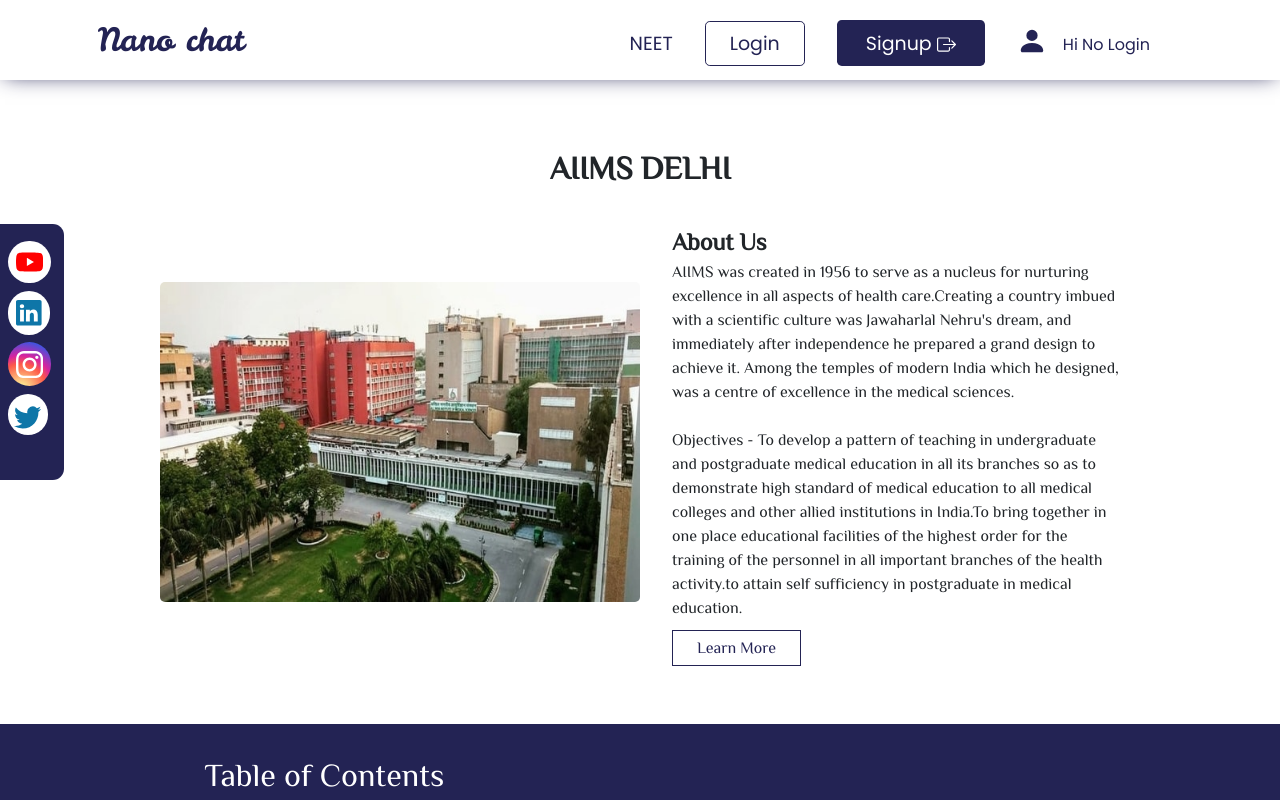
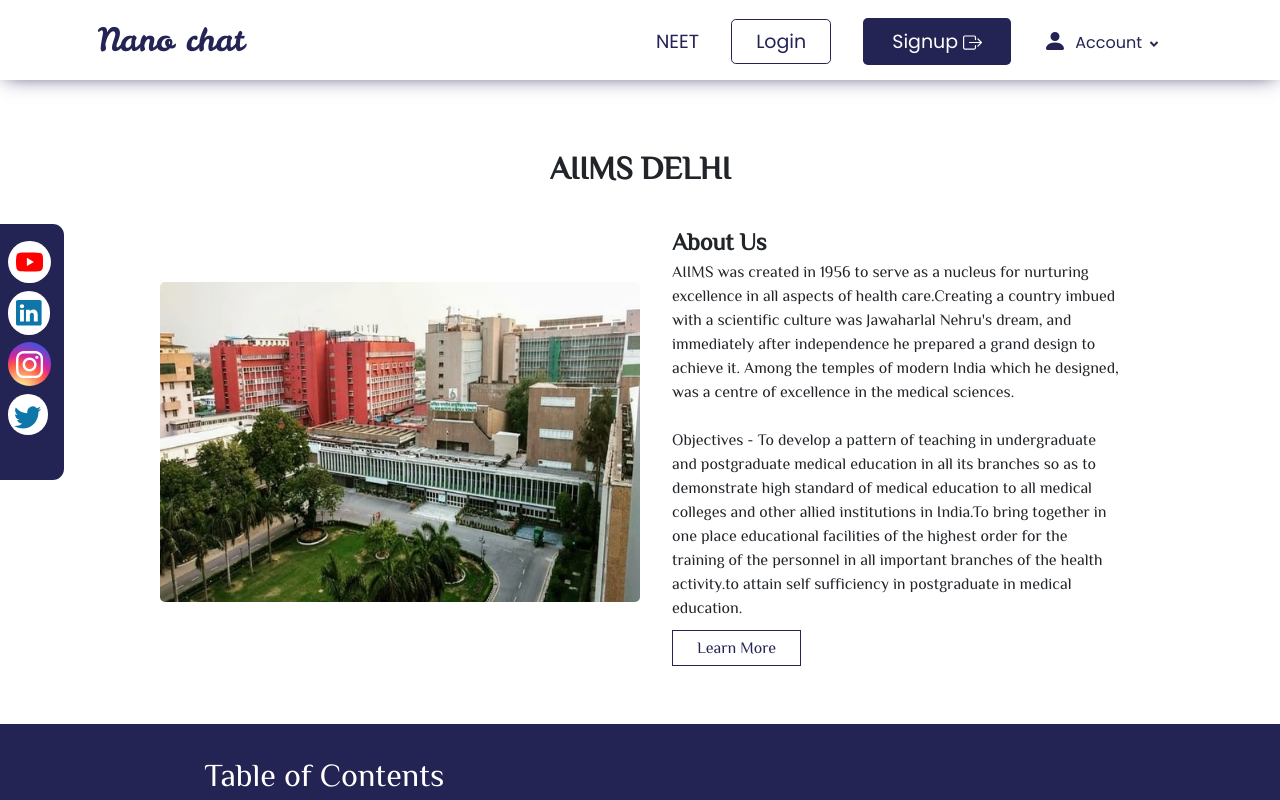
Before and after one commit to durgesh730/nanochat, a React (Create React App) app in the folder client/: page /Aiimsdelhi in a window 1280 px wide. Shown: the top 800 px of the page. Built offline with nearby package versions, Linux system fonts and the light colour scheme; a web font is replaced by a local one.

Commit message:
navbar done

```diff
--- a/client/src/App.js
+++ b/client/src/App.js
@@ -102,11 +102,11 @@
           <Route path='/Gujrat' element={<Gujrat />} ></Route>
 
           {/* Details page routers */}
-          <Route path="/Aiimsdelhi" element={<AIIMSDelhi />}></Route>
-          <Route path="/AIIMSrishikesh" element={<AIIMSRishikesh />}></Route>
-          <Route path="/Aiimsmadurai" element={<AIIMSMadurai />}></Route>
-          <Route path="/Aimskalyani" element={<AIIMSKalyani />}></Route>
-          <Route path="/Aiimsgorakpur" element={<AIIMSgorakpur />}></Route>
+          <Route path="/aiimsdelhi" element={<AIIMSDelhi />}></Route>
+          <Route path="/aiimsrishikesh" element={<AIIMSRishikesh />}></Route>
+          <Route path="/aiimsmadurai" element={<AIIMSMadurai />}></Route>
+          <Route path="/aimskalyani" element={<AIIMSKalyani />}></Route>
+          <Route path="/aiimsgorakpur" element={<AIIMSgorakpur />}></Route>
 
         </Routes>
         <ToastContainer />
--- a/client/src/component/Navbar/Navbar.js
+++ b/client/src/component/Navbar/Navbar.js
@@ -1,21 +1,34 @@
-import React, { useState } from 'react'
+import { useState } from 'react'
 import "./navbar.css"
 import { FaBars } from 'react-icons/fa';
+import { RiArrowDropDownLine } from 'react-icons/ri';
+import { BiLogOutCircle } from 'react-icons/bi';
+import { CgProfile } from 'react-icons/cg';
+import { FiHelpCircle } from 'react-icons/fi';
 import { Link } from 'react-router-dom';
 import 'react-toastify/dist/ReactToastify.css';
-import { toast } from 'react-toastify';
+import { toast } from 'react-hot-toast';
 import { BsArrowReturnLeft, BsFillPersonFill, BsBoxArrowRight } from 'react-icons/bs';
+import * as React from 'react';
 
 // for reset value of result
 import { useDispatch } from 'react-redux';
 import { resetALLAction } from '../../redux/question_reducer';
 import { resetResultAction } from '../../redux/result_reducer';
+import ClickAwayListener from '@mui/material/ClickAwayListener';
+import Grow from '@mui/material/Grow';
+import Paper from '@mui/material/Paper';
+import Popper from '@mui/material/Popper';
+import MenuItem from '@mui/material/MenuItem';
+import MenuList from '@mui/material/MenuList';
+import { Typography } from '@mui/material';
 
 const Navbar = () => {
 
   const dispatch = useDispatch();
   var [isShown, setIsShown] = useState(false);
-  const [dropdown, setdropdown] = useState(false);
+  const [open, setOpen] = React.useState(false);
+  const anchorRef = React.useRef(null);
 
   const handleClick = () => {
     if (!isShown) {
@@ -27,33 +40,55 @@
     }
   };
 
-  function handledropdown() {
-    if (dropdown === false) {
-      document.getElementById("profileOption").style.height = "fit-content";
-      setdropdown(true);
-    } else {
-      document.getElementById("profileOption").style.height = "0px";
-      setdropdown(false);
-    }
-  }
-
   const CloseNav = () => {
     document.getElementById('SideNav').style.width = "0px"
   }
 
   const user = localStorage.getItem('user')
 
-  const handleLogout = () => {
-    localStorage.clear();
-    window.location.reload();
-    toast("You are Logged Out successfully", {
-      autoClose: 3000,
-    })
-  }
-
   const onReset = () => {
     dispatch(resetALLAction())
     dispatch(resetResultAction());
+  }
+
+
+  const handleToggle = () => {
+    setOpen((prevOpen) => !prevOpen);
+  };
+
+  const handleClose = (event) => {
+    if (anchorRef.current && anchorRef.current.contains(event.target)) {
+      return;
+    }
+
+    setOpen(false);
+  };
+
+  function handleListKeyDown(event) {
+    if (event.key === 'Tab') {
+      event.preventDefault();
+      setOpen(false);
+    } else if (event.key === 'Escape') {
+      setOpen(false);
+    }
+  }
+
+  // return focus to the button when we transitioned from !open -> open
+  const prevOpen = React.useRef(open);
+  React.useEffect(() => {
+    if (prevOpen.current === true && open === false) {
+      anchorRef.current.focus();
+    }
+
+    prevOpen.current = open;
+  }, [open]);
+
+  const handleLogout = () => {
+    toast.success("Logout Successfully ")
+    setInterval(function () {
+      localStorage.clear();
+      window.location.reload();
+    }, 2000)
   }
 
   return (
@@ -70,10 +105,56 @@
                     <Link to='/login' className='logintab' >Login</Link>
                     <Link to='/signup' className='signuptab' > Signup <BsBoxArrowRight /> </Link>
                   </>
-                  :
-                  <Link onClick={handleLogout} id='logout' className='signuptab'>Logout</Link>
+                  : ""
               }
-              <span onClick={handledropdown} className='avtar' to='/signup'><BsFillPersonFill /><small>Hi {user ? user : "No Login "} </small></span>
+              <span
+                className='avtar'
+                to='/signup'
+                ref={anchorRef}
+                id="composition-button"
+                aria-controls={open ? 'composition-menu' : undefined}
+                aria-expanded={open ? 'true' : undefined}
+                aria-haspopup="true"
+                onClick={handleToggle}
+              >
+                <BsFillPersonFill /><small>Account<RiArrowDropDownLine style={{ fontSize: "1.5rem" }} /></small>
+              </span>
+
+              <Popper
+                open={open}
+                anchorEl={anchorRef.current}
+                role={undefined}
+                placement="bottom-start"
+                transition
+                disablePortal
+                sx={{ zIndex: 100, paddingLeft: "1.5rem" }}
+              >
+                {({ TransitionProps, placement }) => (
+                  <Grow
+                    {...TransitionProps}
+                    style={{
+                      transformOrigin:
+                        placement === 'bottom-start' ? 'left top' : 'left bottom',
+                    }}
+                  >
+                    <Paper>
+                      <ClickAwayListener onClickAway={handleClose}>
+                        <MenuList
+                          autoFocusItem={open}
+                          id="composition-menu"
+                          aria-labelledby="composition-button"
+                          onKeyDown={handleListKeyDown}
+                        >
+                          <MenuItem onClick={handleClose}> <CgProfile /><Typography sx={{ padding: "7px" }}> my Profile</Typography></MenuItem>
+                          <MenuItem onClick={handleClose}><FiHelpCircle /> <Typography sx={{ padding: "7px" }}>Help</Typography></MenuItem>
+                          <MenuItem onClick={() => { handleLogout() }}><BiLogOutCircle /><Typography sx={{ padding: "7px" }} >Logout</Typography></MenuItem>
+                        </MenuList>
+                      </ClickAwayListener>
+                    </Paper>
+                  </Grow>
+                )}
+              </Popper>
+
               <span className='Bars' onClick={handleClick}><FaBars /></span>
             </div>
           </nav>
--- a/client/src/component/Navbar/navbar.css
+++ b/client/src/component/Navbar/navbar.css
@@ -71,7 +71,7 @@
 nav .RightNav small {
     font-size: 16px;
     color: #232354;
-    padding: 1rem;
+    padding-left: 8px;
     transition: all 400ms ease;
 }
 
@@ -117,6 +117,7 @@
 
 .avtar {
     cursor: pointer;
+    font-size: 1.5rem !important;
 }
 
 /* dropdown css  */
```
Also changed, not shown: client/src/component/Table/Tables.js (+20 -20 lines).
